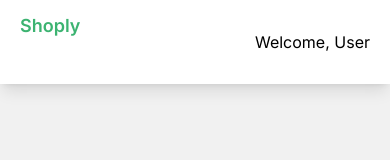
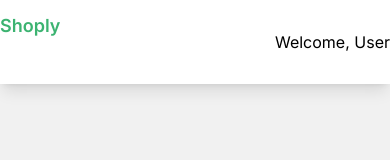
Before and after one commit to koffie99/shoply, a Next.js app: page / in a window 390 px wide. Shown: the top 160 px of the page. Built offline with nearby package versions, Linux system fonts and the light colour scheme.

Commit message:
minor changes

```diff
--- a/app/globals.css
+++ b/app/globals.css
@@ -27,7 +27,7 @@ body {
 }
 
 @media screen and (max-width: 768px) {
-  .nav{
+  /* .nav{
     padding: 20px;
-  }
+  } */
 }
--- a/app/page.jsx
+++ b/app/page.jsx
@@ -8,7 +8,7 @@ export default function Home() {
       <Navbar />
       <div className="min-h-screen flex flex-col gap-3 items-center justify-center p-15">
         <h1 className="font-semibold text-2xl text-[#242424] text-center">Welcome To Shoply</h1>
-        <p className="text-center text-[#818181]">The place where shopping becomes a second character</p>
+        <p className="text-center text-[#818181] px-4">The place where shopping becomes a second character</p>
         <Link href="/products" className="bg-[mediumseagreen] p-2 rounded text-white mt-4">Start Shopping</Link>
       </div>
     </main>
--- a/components/Navbar.jsx
+++ b/components/Navbar.jsx
@@ -1,16 +1,12 @@
 "use client"
 import React from 'react'
-import Image from 'next/image'
-import ShoppingCartIcon from '@mui/icons-material/ShoppingCart';
+import Link from 'next/link'
 
 const Navbar = () => {
   return (
-    <div className='h-[10vh] bg-white flex items-center justify-between md:px-24 sm:px-10 shadow-lg w-full nav'>
-        <div><h1 className='font-semibold mb-8 text-lg text-[mediumseagreen]'>Shoply</h1></div>
-        <div>
-            {/* <ShoppingCartIcon /> */}
-            <p>Welcome, User</p>
-        </div>
+    <div className='h-[10vh] bg-white flex items-center justify-between px-15 shadow-lg w-full nav'>
+        <Link href="/" className='font-semibold mb-8 text-lg text-[mediumseagreen]'>Shoply</Link>
+        <p>Welcome, User</p>
     </div>
   )
 }
```
